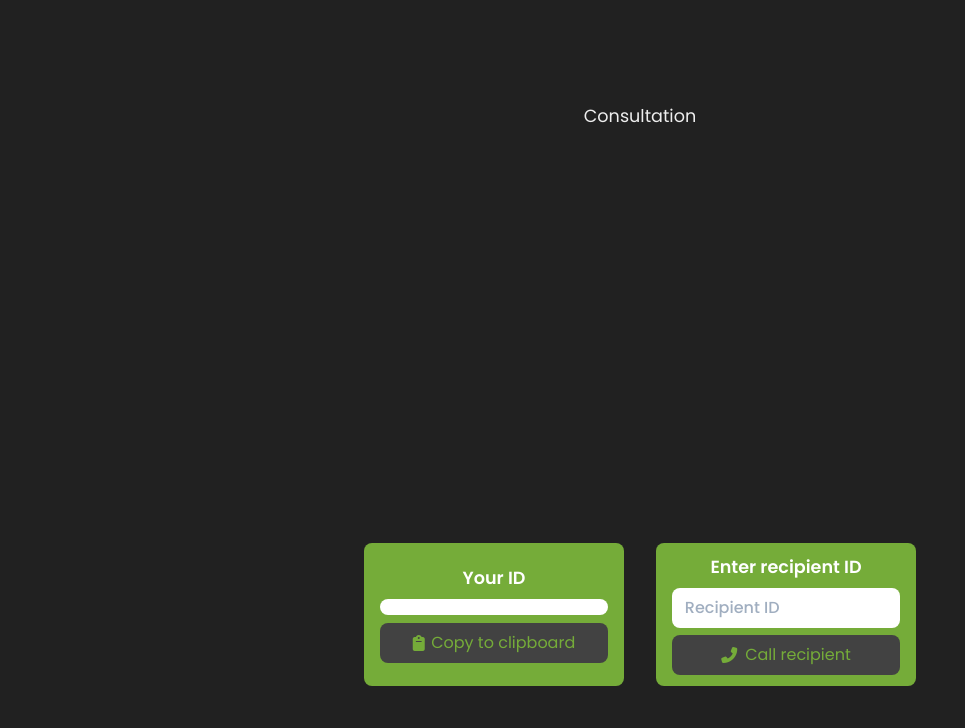
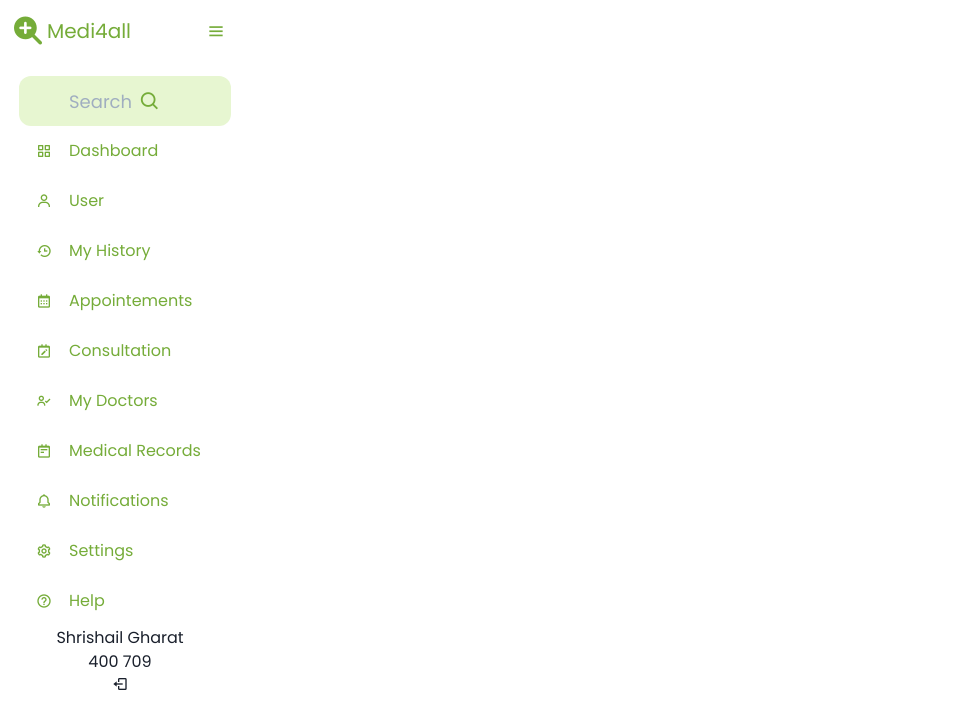
Before and after one commit to shrigharat/Medi4AllFrontend, a React (Create React App) app: page /dashboard in a window 1280 px wide. Shown: the top 728 px of the page, without its empty margins (0-965 px from the left). Built offline with nearby package versions, Linux system fonts and the light colour scheme; no server answers.

Commit message:
Added dashboard page

```diff
--- a/package.json
+++ b/package.json
@@ -13,6 +13,7 @@
     "react": "^17.0.2",
     "react-copy-to-clipboard": "^5.0.4",
     "react-dom": "^17.0.2",
+    "react-router-dom": "^5.3.0",
     "react-scripts": "4.0.3",
     "sass": "^1.43.4",
     "simple-peer": "^9.11.0",
--- a/public/index.html
+++ b/public/index.html
@@ -22,10 +22,14 @@
     />
 
     <!--Fontawesome icons-->
+
     <script
       src="https://kit.fontawesome.com/ae0dc2cdcf.js"
       crossorigin="anonymous"
     ></script>
+
+    <!-- boxicons icons -->
+    <link href='https://unpkg.com/boxicons@2.0.9/css/boxicons.min.css' rel='stylesheet'>
 
     <title>Medi4All</title>
   </head>
--- a/src/App.js
+++ b/src/App.js
@@ -1,13 +1,24 @@
 import CallPage from "./pages/CallPage/CallPage";
 import { SocketProvider } from "./contexts/SocketContext";
 import "./App.css";
+import { Switch, Route } from "react-router-dom";
+import Dashboard from "./pages/Dashboard/Dashboard";
+
 
 function App() {
   return (
     <div className="App">
-      <SocketProvider>
-        <CallPage />
-      </SocketProvider>
+      <Switch>
+        <Route exact path="/dashboard" component={Dashboard} />
+
+        <Route exact path="/consultation">
+          <SocketProvider>
+            <CallPage />
+          </SocketProvider>
+
+        </Route>
+      </Switch>
+
     </div>
   );
 }
--- a/src/index.js
+++ b/src/index.js
@@ -4,6 +4,10 @@ import "./index.css";
 import App from "./App";
 import reportWebVitals from "./reportWebVitals";
 import { ChakraProvider, extendTheme } from "@chakra-ui/react";
+import { BrowserRouter } from "react-router-dom";
+
+
+
 
 const medi4AllTheme = extendTheme({
   fonts: {
@@ -27,9 +31,12 @@ const medi4AllTheme = extendTheme({
 
 ReactDOM.render(
   <React.StrictMode>
-    <ChakraProvider theme={medi4AllTheme}>
-      <App />
-    </ChakraProvider>
+    <BrowserRouter>
+      <ChakraProvider theme={medi4AllTheme}>
+        <App />
+      </ChakraProvider>
+    </BrowserRouter>
+
   </React.StrictMode>,
   document.getElementById("root")
 );
--- /dev/null
+++ b/src/pages/Dashboard/Dashboard.jsx
@@ -0,0 +1,108 @@
+import React from 'react'
+import "./Dashboard.scss"
+const Dashboard = () => {
+    return (
+        <div>
+            <div class="sidebar">
+                <div class="logo_content">
+                    <div class="logo">
+                        <i class="fas fa-search-plus"></i>
+                        <div class="logo_name">Medi4all</div>
+                    </div>
+                    <i class='bx bx-menu' id="btn"></i>
+                </div>
+                <ul class="nav_list">
+                    <li>
+                        <i class='bx bx-search'></i>
+                        <input type="text" placeholder="Search"></input>
+
+
+                    </li>
+                    <li>
+                        <a href="#">
+                            <i class='bx bx-grid-alt'></i>
+                            <span class="links_name">Dashboard</span>
+                        </a>
+
+                    </li>
+                    <li>
+                        <a href="#">
+                            <i class='bx bx-user'></i>
+                            <span class="links_name">User</span>
+                        </a>
+
+                    </li>
+                    <li>
+                        <a href="#">
+                            <i class='bx bx-history'></i>
+                            <span class="links_name">My History</span>
+                        </a>
+
+                    </li>
+                    <li>
+                        <a href="#">
+                            <i class='bx bx-calendar'></i>
+                            <span class="links_name">Appointements</span>
+                        </a>
+
+                    </li>
+                    <li>
+                        <a href="#">
+                            <i class='bx bx-calendar-edit'></i>
+                            <span class="links_name">Consultation</span>
+                        </a>
+
+                    </li>
+                    <li>
+                        <a href="#">
+                            <i class='bx bx-user-check'></i>
+                            <span class="links_name">My Doctors</span>
+                        </a>
+
+                    </li>
+                    <li>
+                        <a href="#">
+                            <i class='bx bx-notepad'></i>
+                            <span class="links_name">Medical Records</span>
+                        </a>
+
+                    </li>
+                    <li>
+                        <a href="#">
+                            <i class='bx bx-bell'></i>
+                            <span class="links_name">Notifications</span>
+                        </a>
+
+                    </li>
+                    <li>
+                        <a href="#">
+                            <i class='bx bx-cog'></i>
+                            <span class="links_name">Settings</span>
+                        </a>
+
+                    </li>
+                    <li>
+                        <a href="#">
+                            <i class='bx bx-help-circle'></i>
+                            <span class="links_name">Help</span>
+                        </a>
+                    </li>
+                </ul>
+                <div class="profile_content">
+                    <div class="profile">
+                        <div class="profile_details">
+                             {/* <img src="img1.png" alt=""> */}
+                            <div class ="name">Shrishail Gharat</div>
+                            <div class ="pincode">400 709</div>
+                        </div>
+                    </div>
+                </div>
+                <div>
+                    <i class='bx bx-log-out' id="log_out"></i>
+                </div>
+            </div>
+        </div>
+    )
+}
+
+export default Dashboard
--- /dev/null
+++ b/src/pages/Dashboard/Dashboard.scss
@@ -0,0 +1,122 @@
+
+// *{
+//     padding: 0;
+//     margin: 0;
+//     box-sizing: border-box;
+//     font-family:"poppins" , sans-serif;
+// }
+// body{
+//     position: relative;
+//     min-height: 100vh;
+//     width: 100%;
+//     overflow: hidden;
+
+// }
+.sidebar{
+    position: fixed;
+    top: 0;
+    left: 0;
+    height: 100%;
+    width: 240px;
+    background:#fff;
+    padding: 6px 14px;
+
+
+    .logo_content .logo{
+        color: #75AC39;
+        display: flex;
+        height: 50px;
+        width: 100%;
+        align-items: center;
+    }
+}
+// .sidebar .logo_content .logo{
+//     color: #75AC39;
+//     display: flex;
+//     height: 50px;
+//     width: 100%;
+//     align-items: center;
+// }
+.logo_content .logo i{
+    font-size: 28px;
+    margin-right: 5px;
+
+}
+.logo_content .logo .logo_name{
+    font-size:20px ;
+    font-weight: 400;
+
+}
+.sidebar #btn{
+    position: absolute;
+    color: #75AC39;
+    left:90%;
+    top:6px;
+    font-size: 20px;
+    height: 50px;
+    width: 50px;
+    text-align: center;
+    line-height: 50px;
+    transform: translate(-50%);
+
+}
+.sidebar ul{
+    margin-top: 20px;
+
+}
+.sidebar ul li{
+    position: relative;
+    height: 50px;
+    width: 100%;
+    margin: 0 5px;
+    list-style: none;
+    line-height: 50px;
+    border-radius: 12px;
+}
+.sidebar ul li input{
+    position: absolute;
+    height: 100%;
+    width:100%;
+    left: 0;
+    top:0;
+    border-radius: 12px;
+    outline: none;
+    border:none;
+    background:#E7F6D1;
+    padding-left: 50px;
+    font-size: 18px;
+    color:#75AC39;
+
+}
+.sidebar ul li .bx-search{
+    position: absolute;
+    z-index:99;
+    color:#75AC39 ;
+    font-size: 22px;
+}
+.sidebar ul li a{
+    color: #75AC39;
+    border-radius: 12px;
+
+    display: flex;
+    align-items: center;
+    text-decoration: none;
+    transition: all 0.4s ease;
+
+}
+.sidebar ul li a:hover{
+    color:#005166;
+    background: #F6FBEE;
+
+}
+.sidebar ul li  i{
+    height: 50px;
+    min-width:50px;
+    border-radius: 12px;
+    line-height: 50px;
+    text-align:center;
+
+}
+.sidebar .profile_content{
+
+}
```
Also changed, not shown: 2 other files (tests, documents, lock files or other folders).
